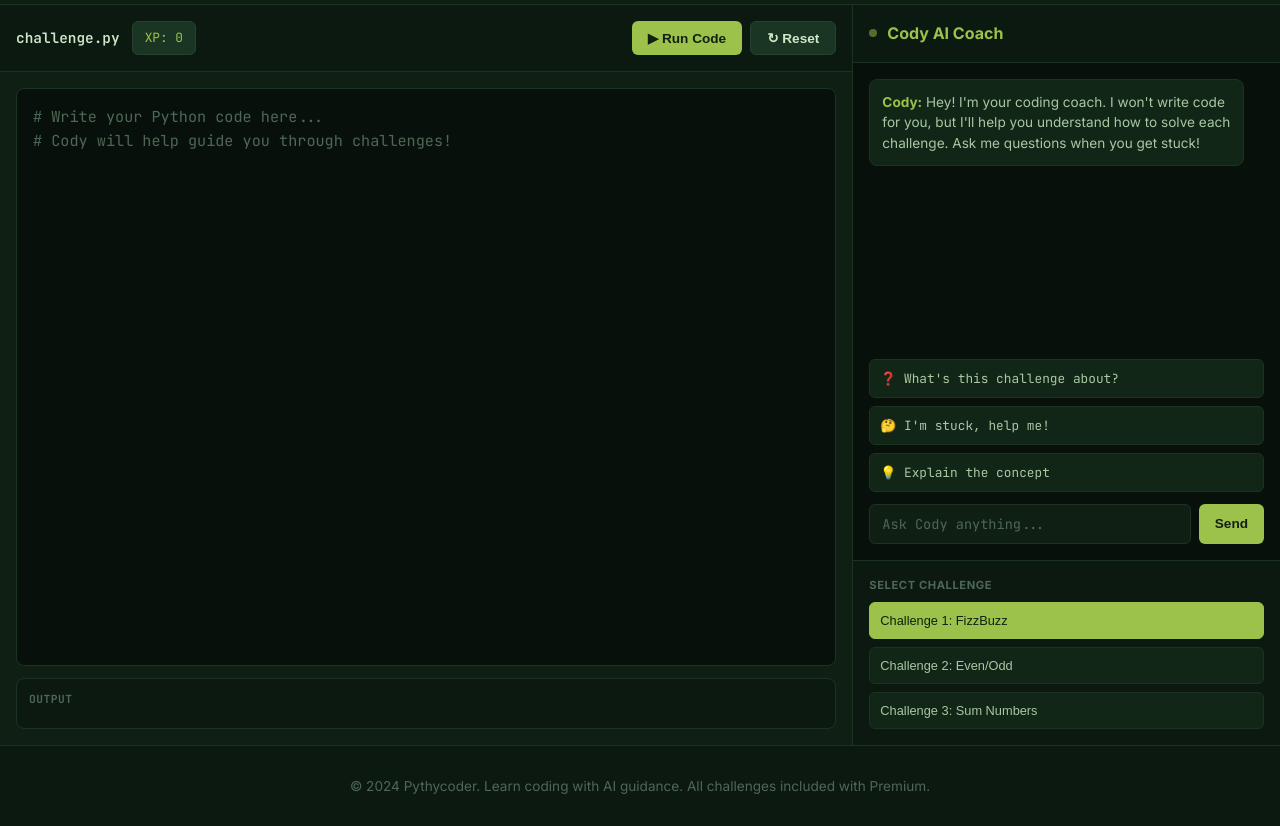
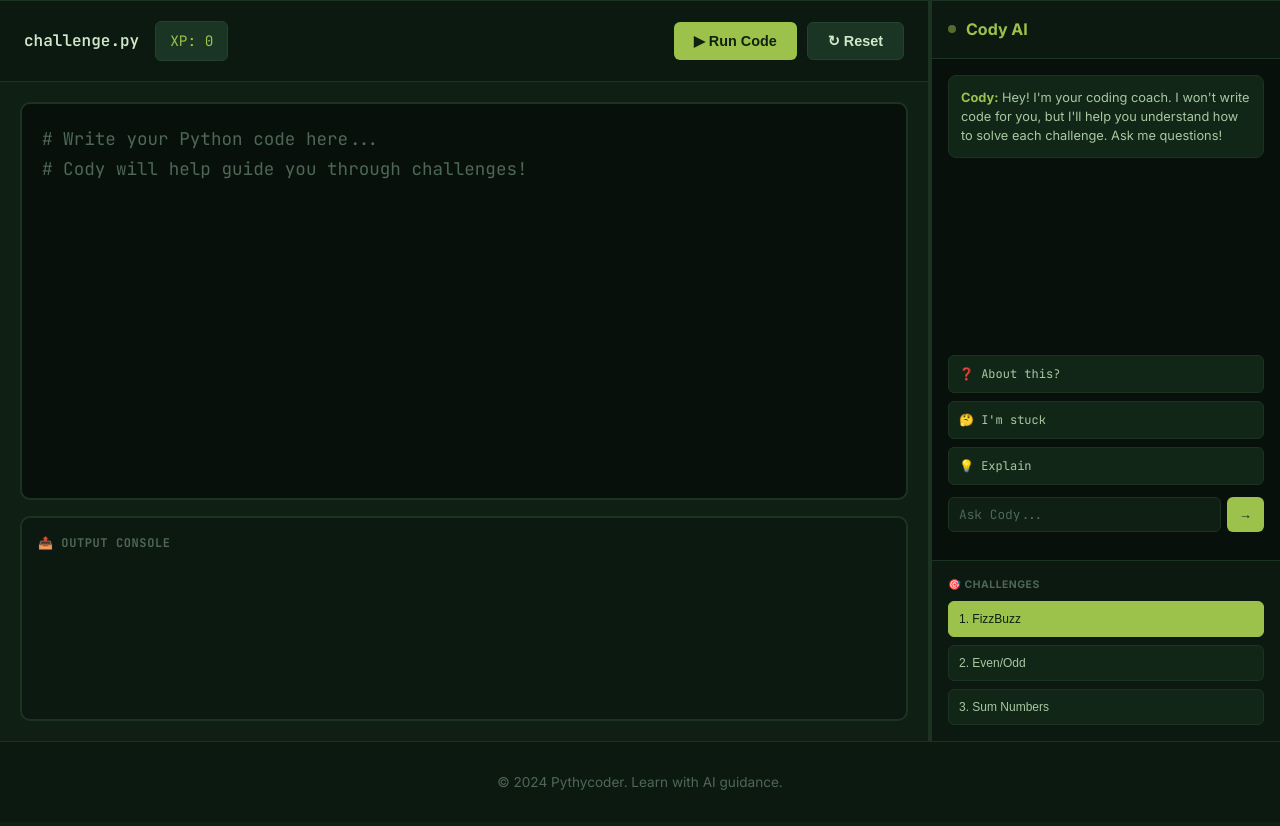
Before and after one commit to nsncjb-source/Pythycoder, a plain HTML site: page index.html in a window 1280 px wide. Shown: the part 68-894 px from the top of the page. Drawn offline with Linux system fonts and the light colour scheme; a script that the page names is missing.

Commit message:
Increase code editor size - now takes up 2/3 of screen with much larger textarea

```diff
--- a/index.html
+++ b/index.html
@@ -55,10 +55,11 @@
     background:rgba(15, 31, 20, 0.95);
     backdrop-filter:blur(6px);
     border-bottom:1px solid #1c3322;
+    padding: 0;
   }
   .nav{
     display:flex; align-items:center; justify-content:space-between;
-    padding:18px 32px; max-width:100%; margin:0 auto;
+    padding:16px 24px; max-width:100%; margin:0 auto;
   }
   .brand{
     display:flex; align-items:center; gap:8px;
@@ -110,22 +111,22 @@
   /* ---------- MAIN LAYOUT ---------- */
   .main-container {
     display: grid;
-    grid-template-columns: 2fr 1fr;
+    grid-template-columns: 1fr 350px;
     height: calc(100vh - 60px);
     gap: 0;
   }
 
-  /* LEFT: CODE EDITOR SECTION */
+  /* LEFT: CODE EDITOR SECTION - MASSIVE */
   .editor-section {
     display: flex;
     flex-direction: column;
     background: var(--code-bg);
-    border-right: 1px solid #1c3322;
+    border-right: 2px solid #1c3322;
     overflow: hidden;
   }
 
   .editor-header {
-    padding: 16px;
+    padding: 20px 24px;
     background: #0C1911;
     border-bottom: 1px solid #1c3322;
     display: flex;
@@ -136,11 +137,11 @@
   .editor-header-left {
     display: flex;
     align-items: center;
-    gap: 12px;
+    gap: 16px;
   }
 
   .editor-filename {
-    font-size: 0.9rem;
+    font-size: 1rem;
     color: #cfe8c9;
     font-family: 'JetBrains Mono', monospace;
     font-weight: 600;
@@ -150,24 +151,24 @@
     background: #1a3523;
     color: var(--moss-bright);
     font-family: 'JetBrains Mono', monospace;
-    font-size: 0.8rem;
-    padding: 6px 12px;
+    font-size: 0.9rem;
+    padding: 8px 14px;
     border-radius: 6px;
     border: 1px solid #24422f;
   }
 
   .editor-controls {
     display: flex;
-    gap: 8px;
+    gap: 10px;
   }
 
   .btn-run {
     background: var(--moss-bright);
     color: var(--ink);
-    padding: 8px 16px;
+    padding: 10px 20px;
     border-radius: 6px;
     font-weight: 600;
-    font-size: 0.85rem;
+    font-size: 0.9rem;
     border: none;
     cursor: pointer;
     transition: all 0.15s;
@@ -181,10 +182,10 @@
   .btn-reset {
     background: #1a3523;
     color: #cfe8c9;
-    padding: 8px 16px;
+    padding: 10px 20px;
     border-radius: 6px;
     font-weight: 600;
-    font-size: 0.85rem;
+    font-size: 0.9rem;
     border: 1px solid #24422f;
     cursor: pointer;
     transition: all 0.15s;
@@ -198,15 +199,16 @@
     flex: 1;
     display: flex;
     flex-direction: column;
-    padding: 16px;
+    padding: 20px;
     overflow: hidden;
+    gap: 16px;
   }
 
   .code-editor-container {
-    flex: 1;
+    flex: 0.7;
     position: relative;
-    border: 1px solid #1c3322;
-    border-radius: 8px;
+    border: 2px solid #1c3322;
+    border-radius: 10px;
     overflow: hidden;
     background: #07100a;
   }
@@ -219,10 +221,10 @@
     outline: none;
     color: #cfe8c9;
     font-family: 'JetBrains Mono', monospace;
-    font-size: 0.95rem;
-    padding: 16px;
+    font-size: 1.1rem;
+    padding: 20px;
     resize: none;
-    line-height: 1.6;
+    line-height: 1.7;
     tab-size: 2;
   }
 
@@ -231,29 +233,29 @@
   }
 
   .output-section {
-    margin-top: 12px;
     background: #0C1911;
-    border: 1px solid #1c3322;
-    border-radius: 8px;
-    padding: 12px;
-    max-height: 200px;
+    border: 2px solid #1c3322;
+    border-radius: 10px;
+    padding: 16px;
+    flex: 0.3;
     overflow-y: auto;
     font-family: 'JetBrains Mono', monospace;
-    font-size: 0.8rem;
+    font-size: 0.95rem;
     color: #a9c7a3;
   }
 
   .output-label {
-    font-size: 0.7rem;
+    font-size: 0.75rem;
     color: #4e6756;
     text-transform: uppercase;
     letter-spacing: 0.05em;
-    margin-bottom: 8px;
+    margin-bottom: 10px;
     font-weight: 700;
   }
 
   .output-content {
     color: #cfe8c9;
+    line-height: 1.6;
   }
 
   .output-error {
@@ -270,6 +272,7 @@
     flex-direction: column;
     background: #07100a;
     overflow: hidden;
+    border-left: 2px solid #1c3322;
   }
 
   .cody-header {
@@ -323,7 +326,7 @@
   .chat-bubble {
     padding: 12px;
     border-radius: 8px;
-    font-size: 0.85rem;
+    font-size: 0.8rem;
     line-height: 1.5;
     word-wrap: break-word;
   }
@@ -332,7 +335,7 @@
     background: #1a3523;
     color: #cfe8c9;
     align-self: flex-end;
-    max-width: 85%;
+    max-width: 95%;
   }
 
   .chat-bubble.cody {
@@ -340,7 +343,7 @@
     color: #a9c7a3;
     border: 1px solid #1c3322;
     align-self: flex-start;
-    max-width: 95%;
+    max-width: 100%;
   }
 
   .chat-bubble.cody strong {
@@ -352,6 +355,7 @@
     padding: 2px 6px;
     border-radius: 4px;
     color: #9CC24C;
+    font-size: 0.75rem;
   }
 
   .cody-suggestions {
@@ -367,7 +371,7 @@
     border-radius: 6px;
     color: #a9c7a3;
     padding: 10px;
-    font-size: 0.8rem;
+    font-size: 0.75rem;
     cursor: pointer;
     font-family: 'JetBrains Mono', monospace;
     text-align: left;
@@ -382,7 +386,8 @@
 
   .cody-input-area {
     display: flex;
-    gap: 8px;
+    gap: 6px;
+    margin-bottom: 12px;
   }
 
   .cody-input-area input {
@@ -390,10 +395,10 @@
     background: #0F1F14;
     border: 1px solid #1c3322;
     border-radius: 6px;
-    padding: 10px 12px;
+    padding: 8px 10px;
     color: #cfe8c9;
     font-family: 'JetBrains Mono', monospace;
-    font-size: 0.85rem;
+    font-size: 0.8rem;
     outline: none;
   }
 
@@ -406,9 +411,9 @@
     color: var(--ink);
     border: none;
     border-radius: 6px;
-    padding: 10px 16px;
+    padding: 8px 12px;
     font-weight: 600;
-    font-size: 0.85rem;
+    font-size: 0.8rem;
     cursor: pointer;
     transition: all 0.15s;
   }
@@ -426,7 +431,7 @@
   }
 
   .challenge-label {
-    font-size: 0.7rem;
+    font-size: 0.65rem;
     color: #4e6756;
     text-transform: uppercase;
     letter-spacing: 0.05em;
@@ -446,7 +451,7 @@
     border-radius: 6px;
     color: #a9c7a3;
     padding: 10px;
-    font-size: 0.8rem;
+    font-size: 0.75rem;
     cursor: pointer;
     text-align: left;
     transition: all 0.15s;
@@ -672,7 +677,13 @@
   }
 
   /* RESPONSIVE */
-  @media (max-width: 1024px) {
+  @media (max-width: 1200px) {
+    .main-container {
+      grid-template-columns: 1fr 320px;
+    }
+  }
+
+  @media (max-width: 900px) {
     .main-container {
       grid-template-columns: 1fr;
       height: auto;
@@ -682,15 +693,12 @@
     .editor-section {
       border-right: none;
       border-bottom: 1px solid #1c3322;
-      min-height: 50vh;
+      min-height: 60vh;
     }
 
     .cody-section {
-      min-height: 50vh;
-    }
-
-    .pricing-options {
-      grid-template-columns: 1fr;
+      min-height: 40vh;
+      border-left: none;
     }
   }
 
@@ -713,7 +721,7 @@
       Pythycoder
     </a>
     <nav class="nav-links">
-      <a href="javascript:void(0)">Documentation</a>
+      <a href="javascript:void(0)">Docs</a>
       <a href="javascript:void(0)">About</a>
     </nav>
     <div class="nav-right">
@@ -724,7 +732,7 @@
 </header>
 
 <div class="main-container">
-  <!-- LEFT: CODE EDITOR -->
+  <!-- LEFT: MASSIVE CODE EDITOR -->
   <div class="editor-section">
     <div class="editor-header">
       <div class="editor-header-left">
@@ -743,46 +751,46 @@
       </div>
 
       <div class="output-section">
-        <div class="output-label">Output</div>
+        <div class="output-label">📤 Output Console</div>
         <div class="output-content" id="output-console"></div>
       </div>
     </div>
   </div>
 
-  <!-- RIGHT: CODY AI ASSISTANT -->
+  <!-- RIGHT: CODY AI COACH -->
   <div class="cody-section">
     <div class="cody-header">
       <div class="cody-title">
         <div class="status-indicator"></div>
-        Cody AI Coach
+        Cody AI
       </div>
     </div>
 
     <div class="cody-content">
       <div class="cody-chat" id="cody-chat">
         <div class="chat-bubble cody">
-          <strong>Cody:</strong> Hey! I'm your coding coach. I won't write code for you, but I'll help you understand how to solve each challenge. Ask me questions when you get stuck!
+          <strong>Cody:</strong> Hey! I'm your coding coach. I won't write code for you, but I'll help you understand how to solve each challenge. Ask me questions!
         </div>
       </div>
 
       <div class="cody-suggestions">
-        <button class="suggestion-btn" onclick="askCody('challenge')">❓ What's this challenge about?</button>
-        <button class="suggestion-btn" onclick="askCody('stuck')">🤔 I'm stuck, help me!</button>
-        <button class="suggestion-btn" onclick="askCody('concept')">💡 Explain the concept</button>
+        <button class="suggestion-btn" onclick="askCody('challenge')">❓ About this?</button>
+        <button class="suggestion-btn" onclick="askCody('stuck')">🤔 I'm stuck</button>
+        <button class="suggestion-btn" onclick="askCody('concept')">💡 Explain</button>
       </div>
 
       <div class="cody-input-area">
-        <input type="text" id="cody-input" placeholder="Ask Cody anything..." onkeypress="if(event.key === 'Enter') sendToCody()">
-        <button class="cody-send-btn" onclick="sendToCody()">Send</button>
+        <input type="text" id="cody-input" placeholder="Ask Cody..." onkeypress="if(event.key === 'Enter') sendToCody()">
+        <button class="cody-send-btn" onclick="sendToCody()">→</button>
       </div>
     </div>
 
     <div class="challenge-selector">
-      <div class="challenge-label">Select Challenge</div>
+      <div class="challenge-label">🎯 Challenges</div>
       <div class="challenge-buttons">
-        <button class="challenge-btn active" onclick="loadChallenge(1)">Challenge 1: FizzBuzz</button>
-        <button class="challenge-btn" id="ch2-btn" onclick="loadChallenge(2)">Challenge 2: Even/Odd</button>
-        <button class="challenge-btn" id="ch3-btn" onclick="loadChallenge(3)">Challenge 3: Sum Numbers</button>
+        <button class="challenge-btn active" onclick="loadChallenge(1)">1. FizzBuzz</button>
+        <button class="challenge-btn" id="ch2-btn" onclick="loadChallenge(2)">2. Even/Odd</button>
+        <button class="challenge-btn" id="ch3-btn" onclick="loadChallenge(3)">3. Sum Numbers</button>
       </div>
     </div>
   </div>
@@ -799,9 +807,9 @@
         <h3>Starter</h3>
         <div class="plan-price">$9.99</div>
         <ul class="plan-features">
-          <li>✓ All 10 challenges</li>
+          <li>✓ 10 challenges</li>
           <li>✓ Cody AI coach</li>
-          <li>✓ 1 month access</li>
+          <li>✓ 1 month</li>
         </ul>
       </div>
 
@@ -809,9 +817,9 @@
         <h3>Pro</h3>
         <div class="plan-price">$19.99</div>
         <ul class="plan-features">
-          <li>✓ All 50+ challenges</li>
-          <li>✓ Advanced Cody</li>
-          <li>✓ 12 months access</li>
+          <li>✓ 50+ challenges</li>
+          <li>✓ Premium Cody</li>
+          <li>✓ 12 months</li>
         </ul>
       </div>
     </div>
@@ -842,12 +850,12 @@
 </div>
 
 <footer>
-  <p>© 2024 Pythycoder. Learn coding with AI guidance. All challenges included with Premium.</p>
+  <p>© 2024 Pythycoder. Learn with AI guidance.</p>
 </footer>
 
 <script>
   // Initialize Stripe
-  const stripe = Stripe('pk_test_51234567890abcdefghijklmnop'); // Test key
+  const stripe = Stripe('pk_test_51234567890abcdefghijklmnop');
   const elements = stripe.elements();
   const cardElement = elements.create('card');
   cardElement.mount('#card-element');
@@ -956,7 +964,7 @@ print(sum_numbers(10)) # Should print 55`,
     });
     if (!challenges[id].premium || isPremium) {
       document.querySelectorAll('.challenge-btn').forEach(btn => btn.classList.remove('active'));
-      event.target.classList.add('active');
+      document.querySelectorAll('.challenge-btn')[id - 1].classList.add('active');
     }
 
     // Clear chat
@@ -1007,12 +1015,12 @@ print(sum_numbers(10)) # Should print 55`,
   // CODY RESPONSES
   const codyResponses = {
     challenge: "This challenge is about solving a specific programming problem. Read the instructions carefully, start with the function signature, and build your logic step by step. Don't try to solve it all at once!",
-    stuck: "Take a deep breath! Break your problem into smaller parts. What's the first step? Try writing that first, then test it. If you're still stuck, ask me about a specific part of the problem.",
-    concept: "Every challenge teaches you a programming concept. Look at the hints I give you—they point to the key concept you need to use. Try to understand WHY the concept works, not just HOW to use it."
+    stuck: "Take a deep breath! Break your problem into smaller parts. What's the first step? Try writing that first, then test it. If you're still stuck, ask me about a specific part.",
+    concept: "Every challenge teaches you a programming concept. Look at the hints I give you—they point to the key concept you need. Try to understand WHY the concept works."
   };
 
   function askCody(type) {
-    addCodyMessage('Me: ' + Object.keys(codyResponses)[Object.keys(codyResponses).indexOf(type)], 'user');
+    addCodyMessage('You: ' + Object.keys(codyResponses)[Object.keys(codyResponses).indexOf(type)], 'user');
     setTimeout(() => {
       addCodyMessage('<strong>Cody:</strong> ' + codyResponses[type], 'cody');
     }, 300);
@@ -1028,11 +1036,11 @@ print(sum_numbers(10)) # Should print 55`,
     input.value = '';
 
     const responses = [
-      "Great question! Let me help you think through this. What part are you working on right now?",
-      "That's a smart observation! Try experimenting with that idea in your code and see what happens.",
-      "You're on the right track! Remember, every problem can be broken down into smaller steps.",
-      "Interesting approach! Have you considered using a loop or a conditional statement?",
-      "Don't give up! The best way to learn is to try different solutions and see what works."
+      "Great question! What part are you working on right now?",
+      "That's a smart observation! Try experimenting with that idea.",
+      "You're on the right track! Break it into smaller steps.",
+      "Have you considered using a loop or conditional?",
+      "Don't give up! Try different solutions and see what works."
     ];
 
     setTimeout(() => {
@@ -1095,14 +1103,12 @@ print(sum_numbers(10)) # Should print 55`,
     errorMsg.style.display = 'none';
 
     try {
-      // Create payment token with Stripe
       const { token, error } = await stripe.createToken(cardElement, { email });
 
       if (error) {
         throw error;
       }
 
-      // Simulate successful payment
       setTimeout(() => {
         isPremium = true;
         updatePremiumUI();
@@ -1114,7 +1120,7 @@ print(sum_numbers(10)) # Should print 55`,
           closePaymentModal();
           payBtn.disabled = true;
           payText.textContent = `Pay $${selectedPrice.toFixed(2)}`;
-          addCodyMessage(`<strong>Cody:</strong> Awesome! Welcome to the Premium tier! You now have access to all ${selectedPlan === 'pro' ? '50+' : '10'} challenges. Let's unlock your potential!`, 'cody');
+          addCodyMessage(`<strong>Cody:</strong> Welcome to Premium! You now have access to all challenges. Let's unlock your potential! 🚀`, 'cody');
         }, 2000);
       }, 1500);
 
@@ -1127,7 +1133,6 @@ print(sum_numbers(10)) # Should print 55`,
     }
   }
 
-  // Handle Stripe card changes
   cardElement.addEventListener('change', (event) => {
     const displayError = document.getElementById('error-message');
     if (event.error) {
```
